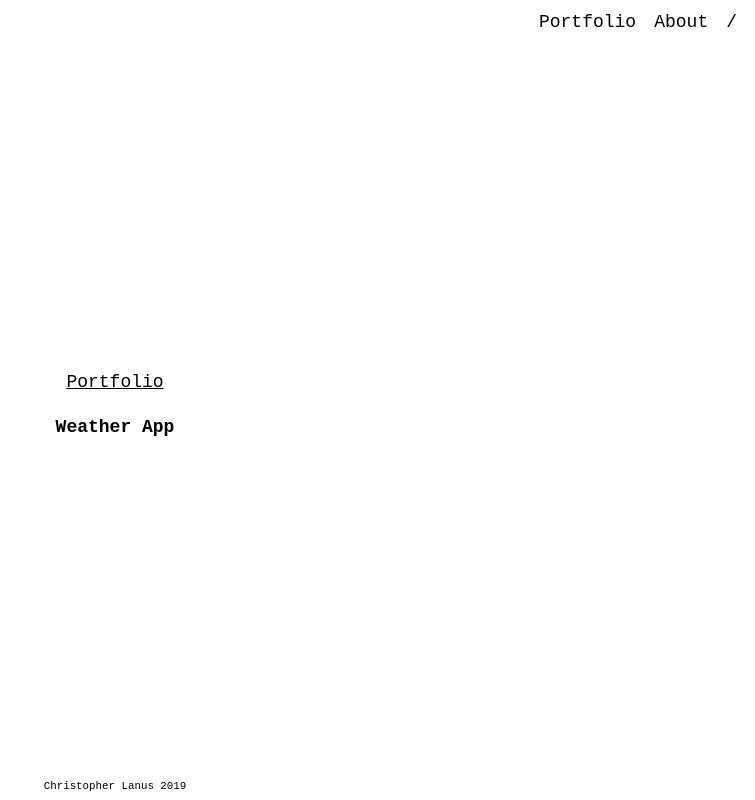
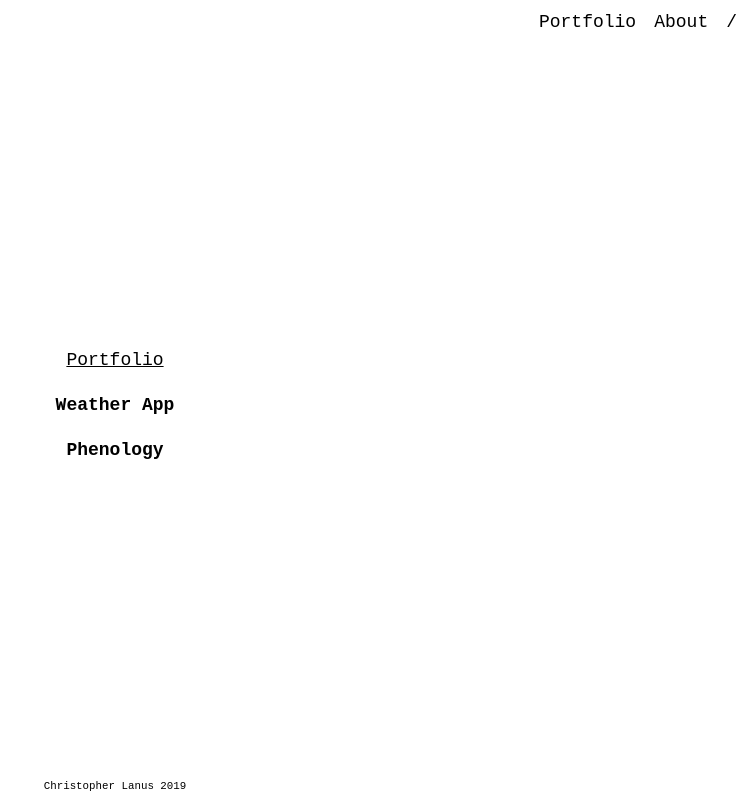
Before and after one commit to cqlanus/personal_site, a Gatsby site: page /portfolio in a window 1280 px wide. Shown: the whole page, without its empty margins (525-1280 px from the left). Built offline with nearby package versions, Linux system fonts and the light colour scheme; Gatsby itself is replaced by a stand-in of ours.

Commit message:
adding phenology to portfolio

```diff
--- a/src/pages/portfolio.js
+++ b/src/pages/portfolio.js
@@ -21,6 +21,9 @@ const Portfolio = () => (
         <Project>
             <Link target="_blank" href="https://weather.chrislanus.com">Weather App</Link>
         </Project>
+        <Project>
+            <Link target="_blank" href="https://phenology.chrislanus.com">Phenology</Link>
+        </Project>
     </Wrapper>
 )
 
```
